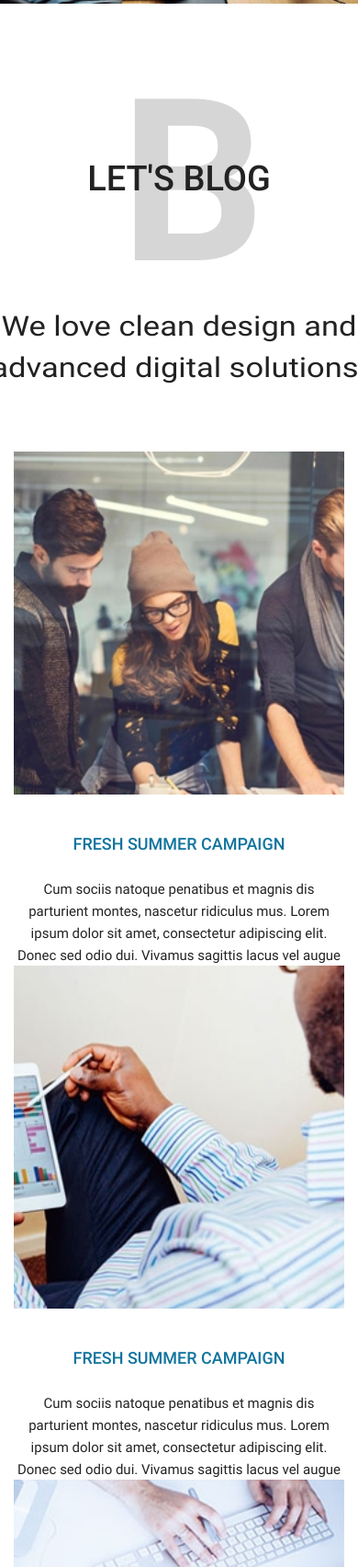
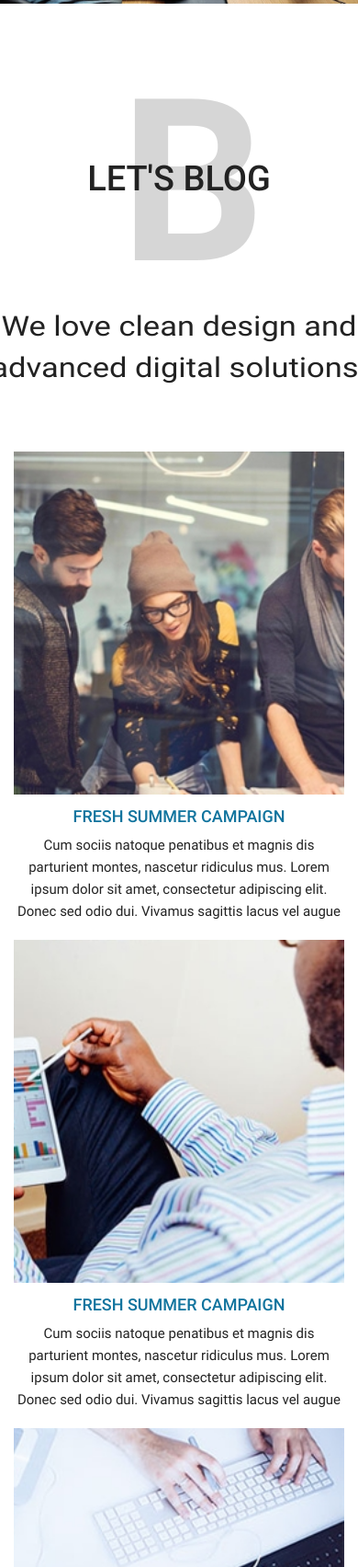
Before and after one commit to costaline/creatives-da, a website: page source/index.html in a window 390 px wide. Shown: the part 3496-5200 px from the top of the page at 92% size. Drawn offline with nearby package versions, Linux system fonts and the light colour scheme; files that its build step writes are made by us from their sources; files whose address does not match are found by name.

Commit message:
adaptive fix blog-area

```diff
--- a/source/blocks/blog-area/style/blog-area.less
+++ b/source/blocks/blog-area/style/blog-area.less
@@ -23,3 +23,13 @@
   text-align: center;
   transform: scaleX(1.15);
 }
+
+@media (max-width: 992px) {
+  .blog-area {
+    padding-bottom: 40px;
+  }
+
+  .blog-area__item {
+    margin-bottom: 20px;
+  }
+}
--- a/source/blocks/blog/style/blog.less
+++ b/source/blocks/blog/style/blog.less
@@ -4,7 +4,6 @@
   color: #11749e;
   font-size: 18px;
   font-weight: 500;
-  // line-height: 36px;
   text-transform: uppercase;
   text-align: center;
 }
@@ -16,3 +15,10 @@
   line-height: 24px;
   text-align: center;
 }
+
+@media (max-width: 992px) {
+  .blog__title {
+    margin-top: 10px;
+    margin-bottom: 5px;
+  }
+}
--- a/source/index.html
+++ b/source/index.html
@@ -159,7 +159,7 @@
     <section class="blog-area">
       <div class="container">
         <div class="row">
-          <div class="col-lg-12">
+          <div class="col">
             <h2 class="visually-hidden">Blog</h2>
             <p class="slogan blog-area__slogan">Let's blog</p>
             <p class="letter blog-area__letter">B</p>
@@ -169,7 +169,7 @@
           </div>
         </div>
         <ul class="blog-area__list row">
-          <li class="blog blog-area__item col-lg-3">
+          <li class="blog blog-area__item col-lg-3 col-sm-6">
             <img class="blog__picture" src="img/blog-1.jpg" width="279" height="280" alt="blog-1">
             <p class="blog__title">Fresh Summer Campaign</p>
             <p class="blog__text">
@@ -177,7 +177,7 @@
               dolor sit amet, consectetur adipiscing elit. Donec sed odio dui. Vivamus sagittis lacus vel augue
             </p>
           </li>
-          <li class="blog blog-area__item col-lg-3">
+          <li class="blog blog-area__item col-lg-3 col-sm-6">
             <img class="blog__picture" src="img/blog-2.jpg" width="279" height="280" alt="blog-2">
             <p class="blog__title">Fresh Summer Campaign</p>
             <p class="blog__text">
@@ -185,7 +185,7 @@
               dolor sit amet, consectetur adipiscing elit. Donec sed odio dui. Vivamus sagittis lacus vel augue
             </p>
           </li>
-          <li class="blog blog-area__item col-lg-3">
+          <li class="blog blog-area__item col-lg-3 col-sm-6">
             <img class="blog__picture" src="img/blog-3.jpg" width="279" height="280" alt="blog-3">
             <p class="blog__title">Fresh Summer Campaign</p>
             <p class="blog__text">
@@ -193,7 +193,7 @@
               dolor sit amet, consectetur adipiscing elit. Donec sed odio dui. Vivamus sagittis lacus vel augue
             </p>
           </li>
-          <li class="blog blog-area__item col-lg-3">
+          <li class="blog blog-area__item col-lg-3 col-sm-6">
             <img class="blog__picture" src="img/blog-4.jpg" width="279" height="280" alt="blog-4">
             <p class="blog__title">Fresh Summer Campaign</p>
             <p class="blog__text">
```
